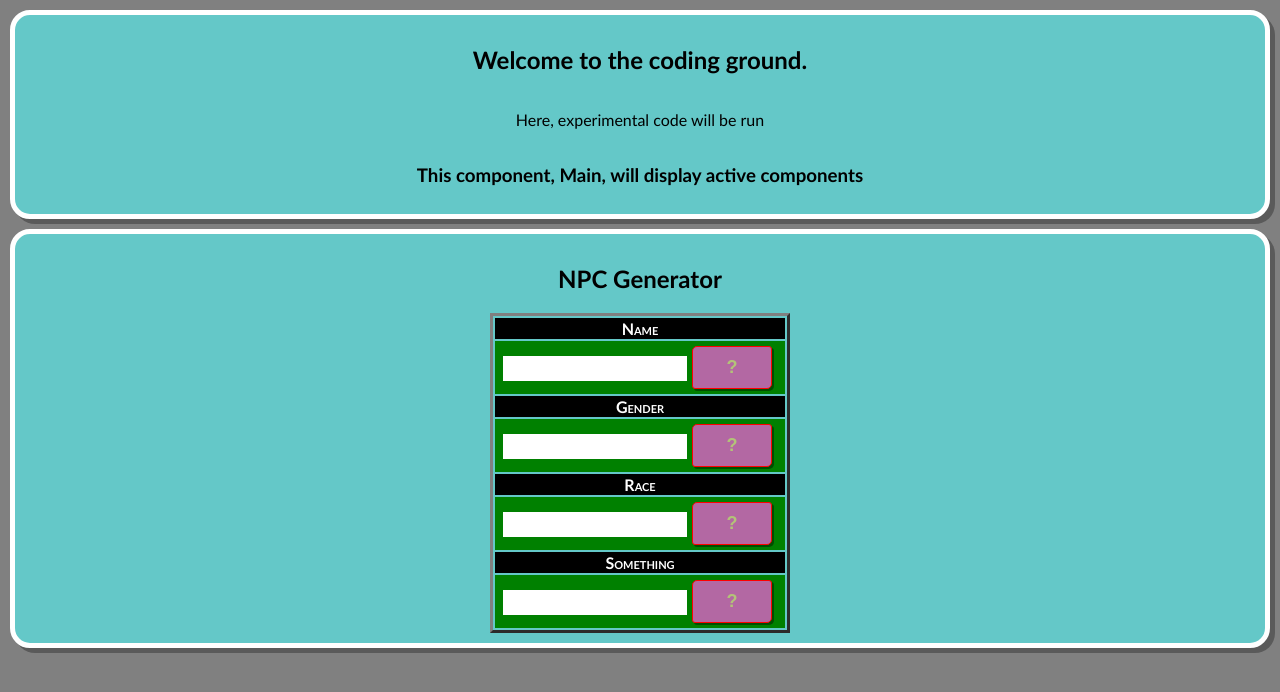
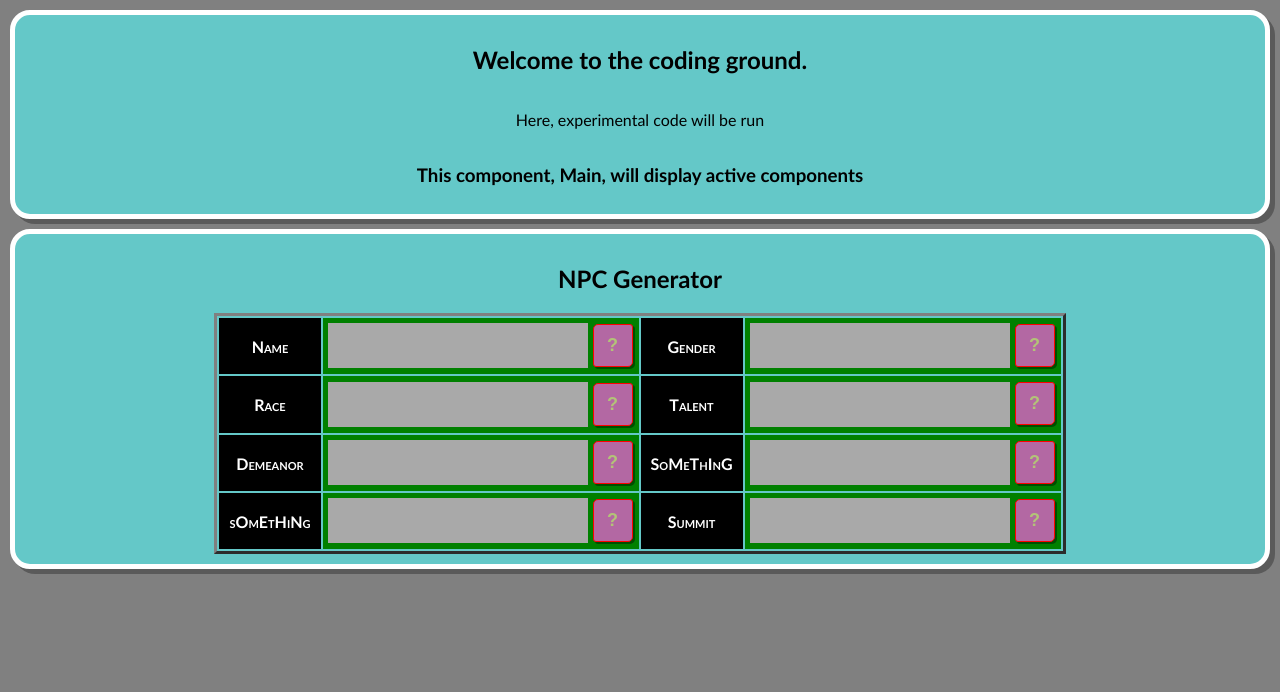
Before and after one commit to BNag87/Testing-Area, a React (Create React App) app: page / in a window 1280 px wide. Shown: the top 692 px of the page. Built offline with nearby package versions, Linux system fonts and the light colour scheme.

Commit message:
Updated NPC Generator
Added new reference file, re-organised table displays, added new onclick function to grab random talents

```diff
--- a/src/Components/C-NpcGenerator.js
+++ b/src/Components/C-NpcGenerator.js
@@ -5,8 +5,11 @@ import {
     Table,
     TableHead,
     TableRow,
+    SuperTH,
+    SuperTD,
     Button,
     TextInput,
+
     } from "../styles";
 
 import {
@@ -17,6 +20,10 @@ import {
             FN_randomRanged, //function that generates a random number between arguments (min, max)
             ar_races, //array of races for reference
         } from '../Reference Files/NPCNames';
+
+import {
+        FN_getTalent
+        } from '../Reference Files/NPCTalents';
 
 //=====-----=====-----=====-----=====----→APP RENDERING HERE←-----=====-----=====-----=====-----=====
 export const NpcGenerator = () => {
@@ -105,36 +112,77 @@ function raceNPC(){
     raceBoxRef.value = FN_get_random_race();
 }
 
+function talentNPC(){
+    var talentBoxRef = document.getElementById("dis_npc_talent");
+    talentBoxRef.value = FN_getTalent()
+}
+
 return(
     <>
     <Wrapper>
         <h2>NPC Generator</h2>
-            <Table>
+        <Table inputWidth="auto">
             <TableHead>
-                    <th>Name</th>
             <TableRow>
-                        <TextInput id = "dis_npc_name" inputWidth="60%"></TextInput>
-                        <Button onClick = { nameNPC }>?</Button>
+                <SuperTH>Name</SuperTH>
+                <SuperTD>
+                    <TextInput id = "dis_npc_name" inputWidth="250px" inputHeight="35px" disabled={true}></TextInput>
+                    <Button NoHoverButton onClick = { nameNPC } inputWidth="40px">?</Button>
+                </SuperTD>
+
+                <SuperTH>Gender</SuperTH>
+                    <SuperTD>
+                        <TextInput id = "dis_npc_gender" inputWidth="250px" inputHeight="35px" disabled={true}></TextInput>
+                        <Button NoHoverButton onClick={ genderNPC } inputWidth="40px">?</Button>
+                    </SuperTD>
+
                 </TableRow>
 
-                    <th>Gender</th>
                 <TableRow>
-                        <TextInput id = "dis_npc_gender" inputWidth="60%"></TextInput>
-                        <Button onClick={ genderNPC }>?</Button>
+                <SuperTH>Race</SuperTH>
+                    <SuperTD>
+                        <TextInput id = "dis_npc_race" inputWidth="250px" inputHeight="35px" disabled={true}></TextInput>
+                        <Button NoHoverButton onClick={ raceNPC } inputWidth="40px">?</Button>
+                    </SuperTD>
+
+                <SuperTH>Talent</SuperTH>
+                    <SuperTD>
+                        <TextInput id = "dis_npc_talent" inputWidth="250px" inputHeight="35px" inputFontSize="bolder" disabled={true}></TextInput>
+                        <Button NoHoverButton onClick = { talentNPC } inputWidth="40px">?</Button>
+                    </SuperTD>
+                </TableRow>
+            </TableHead>
+{/* SECOND TABLE COLUMN */}
+            <TableHead>
+            <TableRow>
+            <SuperTH>Demeanor</SuperTH>
+
+                <SuperTD>
+                    <TextInput id = "dis_npc_x" inputWidth="250px" inputHeight="35px" disabled={true}></TextInput>
+                    <Button NoHoverButton inputWidth="40px">?</Button>
+                </SuperTD>
+
+                <SuperTH>SoMeThInG</SuperTH>
+                <SuperTD>
+
+                    <TextInput id = "dis_npc_y" inputWidth="250px" inputHeight="35px" disabled={true}></TextInput>
+                    <Button NoHoverButton inputWidth="40px">?</Button>
+                </SuperTD>
                 </TableRow>
 
-                    <th>Race</th>
                 <TableRow>
-                        <TextInput id = "dis_npc_race" inputWidth="60%"></TextInput>
-                        <Button onClick={ raceNPC }>?</Button>
+                <SuperTH>sOmEtHiNg</SuperTH>
+                <SuperTD>
+                    <TextInput id = "dis_npc_z" inputWidth="250px" inputHeight="35px" disabled={true}></TextInput>
+                    <Button NoHoverButton inputWidth="40px">?</Button>
+                </SuperTD>
+
+                <SuperTH>Summit</SuperTH>
+                <SuperTD>
+                    <TextInput id = "dis_npc_1" inputWidth="250px" inputHeight="35px" disabled={true}></TextInput>
+                    <Button NoHoverButton inputWidth="40px">?</Button>
+                </SuperTD>
                 </TableRow>
-
-                    <th>Something</th>
-                    <TableRow>
-                        <TextInput inputWidth="60%"></TextInput>
-                        <Button>?</Button>
-                    </TableRow>
-
             </TableHead>
 
         </Table>
--- a/src/Reference Files/NPCNames.js
+++ b/src/Reference Files/NPCNames.js
@@ -1,4 +1,4 @@
-//bunch of tuples that store names appropriate for each race, stored by gender
+//bunch of arrays that store names appropriate for each race, stored by gender
 let ar_DragonbornMaleNames = ["Arkul", "Alidorim", "Alixan", "Balxan", "Beljhan", "Belziros", "Balvull", "Brensashi", "Belcrath", "Brenhazar", "Brenjurn", "Ornil",	"Bhahadur", "Claxiajir", "Caerfras", "Caerlin", "Calugar", "Docrath", "Durbarum", "Drelxan", "Eragrax", "Eramorn", "Eranaar", "Myistus", "Faerxan", "Faerjurn", "Frokris", "Faersashi", "Farideh", "Faeroth", "Goraxan", "Gherash", "Greyax", "Goralin", "Ghequll", "Yenciar", "Gorahadur", "Hixan",	"Hiskan", "Hetrin", "Iorfarn", "Iormash", "Iorcrath", "Jaryax",	"Jinrash", "Jinwunax", "Kaedwen", "Krivroth", "Kilyax", "Kilskan", "Kriv", "Kilziros", "Lumiskan", "Lorqiroth",	"Lumisashi", "Morvarax", "Medmorn", "Marsashi", "Myerna", "Nargrax", "Naqrin", "Neslasar", "Narghull", "Nakax", "Nadarr", "Narjhan", "Nesmash", "Ildroth", "Otiythas", "Otivull", "Orlaskan", "Paqull", "Paskan", "Pandjed", "Qelnaar", "Qelqull", "Otiskan", "Rasmorn", "Rasqiroth", "Ravoroth", "Ravobroth", "Rhogar", "Rasghull", "Pruumbish", "Sulprax", "Shaciar", "Suljhan", "Tazlin", "Tazwunax", "Troudorim", "Tarhun", "Trouqiroth", "Uroxan", "Vorjurn", "Vasned", "Villas", "Wulwunax", "Wraseth", "Worqiroth", "Wralin", "Wuvarax", "Wrakris", "Worciar", "Wulvarax", "Wulcrath", "Xarvarax", "Xor", "Xaxis", "Yorzavur", "Yorkris", "Yorkax", "Zarin", "Zragar", "Zrafarn", "Zorfras", "Zaqiroth", "Zraziros"];
 let ar_DragonbornFemaleNames = ["Arihime", "Arizys", "Aqwen", "Azma", "Belbirith", "Belnorae", "Belvyre", "Belkax", "Belbith", "Biri", "Cristhyra", "Crismyse", "Cabirith", "Criswophyl", "Carys", "Carish", "Drysshann", "Drysthibra", "Darina", "Durwarum", "Dagil", "Daar", "Eshsira", "Erlivee", "Eshriel", "Erlipatys", "Erlirinn", "Erlisira", "Eshshann", "Eshrinn", "Eshzys", "Fenys", "Faelarys", "Farideh", "Grigil", "Grisira", "Gurgwen", "Halyassa", "Havilar", "Harann", "Irlyvys", "Irlyrish", "Iriezys", "Jovyre", "Jocoria", "Jheri", "Kanorae", "Kahymm", "Komeila", "Kohime", "Koxora", "Kelshann", "Keldrish", "Kava", "Korina", "Lorarinn", "Liloxiris", "Lilofyire", "Lilorann", "Loralarys", "Liloyassa", "Lorariel", "Lilonys", "Lilodalynn", "Faepatys", "Faegissa", "Fenhymm", "Malzys", "Mibirith", "Mishann", "Nagil", "Nysmeila", "Nysyassa", "Naliann", "Neszys", "Nesgwen", "Nesbis", "Nalyassa", "Nala", "Orinorae", "Orishann",	"Orinorae", "Obis", "Orilarys", "Oliann", "Perthibra", "Pazire", "Perlarys", "Qicys", "Qifyire", "Qimeila", "Quilthibra", "Quilshann", "Quilshann", "Rashifyire", "Ravofarn", "Raiann", "Suwophyl", "Sobith", "Sogwen", "Suliann", "Therbis"	, "Therdalynn", "Theryassa", "Thagwen", "Thava", "Thapora", "Uriqorel", "Ushibith", "Uadjit", "Valmeila", "Valqorel", "Valpatys", "Vyrabith", "Vyrafyire", "Vyrariel", "Wrathibra", "Wrawophyl", "Warina", "Xyriel", "Yavyre", "Yrqwen", "Yrliann", "Zofshann", "Zofsira",	"Zenbis", "Zenbis", "Zofthibra", "Zenpora"];
 let ar_HumanMaleNames = ["Athan", "Armal", "Bundy", "Bowden", "Chell", "Cordus", "Anlow", "Arando", "Bram", "Cale", "Dalkon", "Daylen", "Dodd", "Dungarth", "Dyrk", "Eandro", "Falken", "Feck", "Fenton", "Gryphero", "Hagar", "Jeras", "Krynt", "Lavant", "Leyten", "Madian", "Malfier", "Markus", "Meklan", "Namen", "Navaren", "Nerle", "Nilus", "Ningyan", "Norris", "Quentin", "Semil", "Sevenson", "Steveren", "Talfen", "Tamond", "Taran", "Tavon", "Tegan", "Vanan", "Vincent"];
--- /dev/null
+++ b/src/Reference Files/NPCTalents.js
@@ -0,0 +1,34 @@
+import { FN_randomRanged } from './NPCNames'
+
+//Array that stores all talents
+let ar_Talents =
+    [
+        "Playing a musical instrument",
+        "Speaking several languages",
+        "Being unbelievably lucky",
+        "Having a perfect memory",
+        "Being great with Animals",
+        "Being great with Children",
+        "Being great at puzzles",
+        "Being great at one game",
+        "Being great at impressions",
+        "Drawing beautifully",
+        "Singing beautifully",
+        "Outdrinking everyone",
+        "Being an expert carpenter",
+        "Being an expert Cook",
+        "Being an expert at darts",
+        "Being an expert skimmer",
+        "Being an expert juggler",
+        "Being a skilled actor",
+        "Being a master of disguise",
+        "Being a skilled dancer",
+        "Knowing the thieves' cant"
+    ];
+
+export const FN_getTalent = () => {
+    let index = null;
+    index = FN_randomRanged(0, (ar_Talents.length-1));
+    console.log("From FN_getTalent["+index+"], got: \n\t"+ar_Talents[index]);
+    return ar_Talents[index];
+}
--- a/src/styles.js
+++ b/src/styles.js
@@ -1,4 +1,4 @@
-import styled, { createGlobalStyle } from "styled-components";
+import styled, { createGlobalStyle, css } from "styled-components";
 
 // ==========-------------------- GLOBAL STYLES
 export const GlobalStyle = createGlobalStyle`
@@ -54,7 +54,13 @@ text-align: center;
 table-layout: fixed;
 border: 3px outset grey;
 width: ${props => props.inputWidth || "300px"}
+`;
 
+export const SuperTH = styled.th`
+background: black;
+color: white ;
+font-variant: small-caps;
+padding: 0px 10px 0px 10px;
 `;
 
 export const TableHead = styled.thead`
@@ -64,41 +70,44 @@ color: white ;
 font-variant: small-caps;
 `;
 
+export const SuperTD = styled.td`
+padding-left:5px;
+
+&:hover{
+  color: green;
+  background: darkgray;
+  transition: ease-in-out 0.3s;
+}`
+
 export const TableRow = styled.tr`
   border: 20px solid white;
   background: green;
   color: white;
-  cursor: pointer;
-
-  &:hover{
-    color: green;
-    background: white;
-    transition: ease-in-out 0.3s;
-  }
   `;
 
   // ==========-------------------- INPUT STYLES
 
   export const TextInput = styled.input`
     text-align:center;
+    font-size: ${props => props.inputFontSize || "large"};
     background: white;
     color: black;
     padding: ${props => props.inputPadding || "5px"};
     margin: ${props => props.inputMargin || "-3px 0px 5px 0px"};
     border: none;
     width: ${props => props.inputWidth || "80px"};
+    height: ${props => props.inputHeight || "auto"};
 
     &:disabled{
     background: darkgray;
     color: black;
-    width: 92%;
     transition: ease-in-out 0.3s;
     }
     `;
 
   export const Button = styled.button`
 
-    border: red  1px solid;
+    border: red 1px solid;
     border-radius: 5px 3px 5px 3px;
     box-shadow: 2px 2px rgba(0,0,0,0.4);
     padding: 10px;
@@ -110,6 +119,7 @@ export const TableRow = styled.tr`
     font-weight: bolder;
     font-size: large;
     width: ${props => props.inputWidth || "80px"};
+    cursor: pointer;
 
       &:hover{
         color: green;
@@ -120,4 +130,14 @@ export const TableRow = styled.tr`
         background:grey;
         transition: ease-in-out 0.3s;
       }
-  `;
+
+      ${props => props.NoHoverButton && css`
+      color: #b3c378;
+
+      &:hover {
+          color: #b3c378;
+          background: #b368a3;
+        }
+    `}
+
+`;
```
Lines whose indentation alone changed are shown as unchanged.
